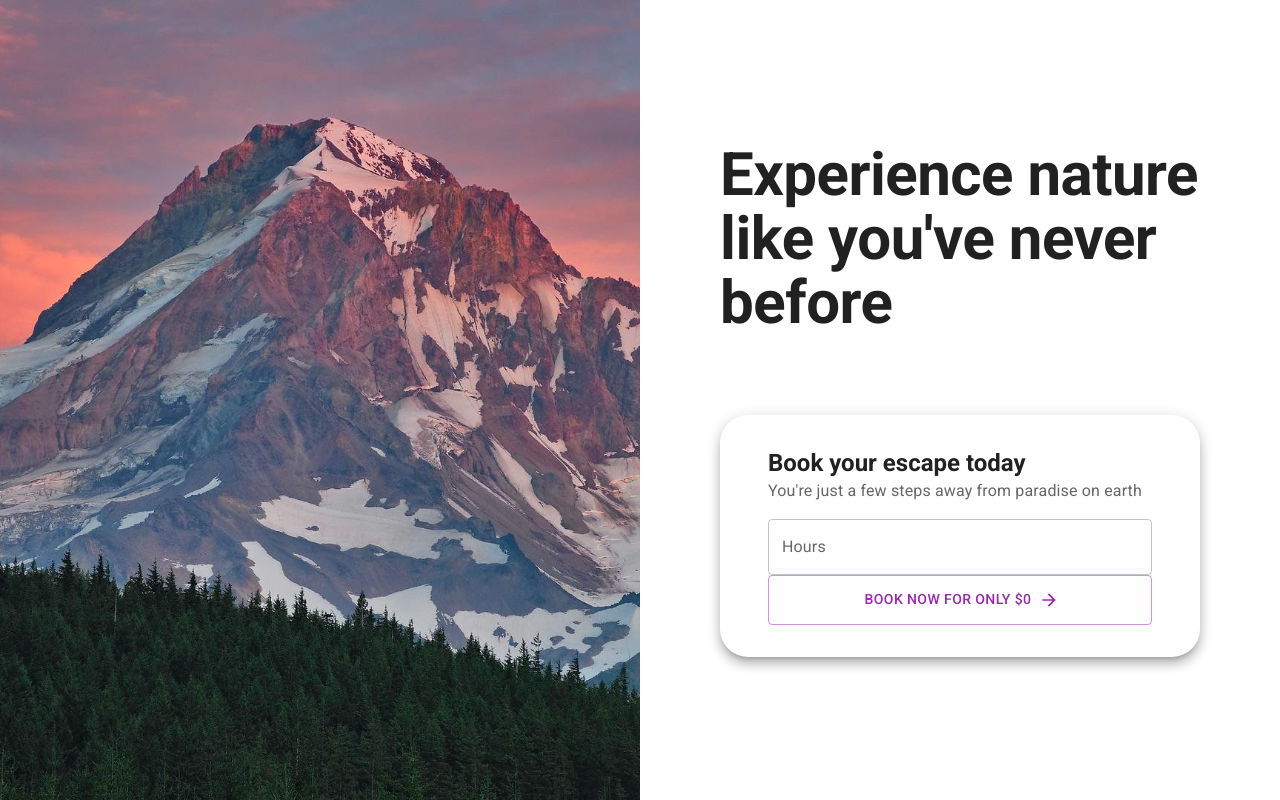
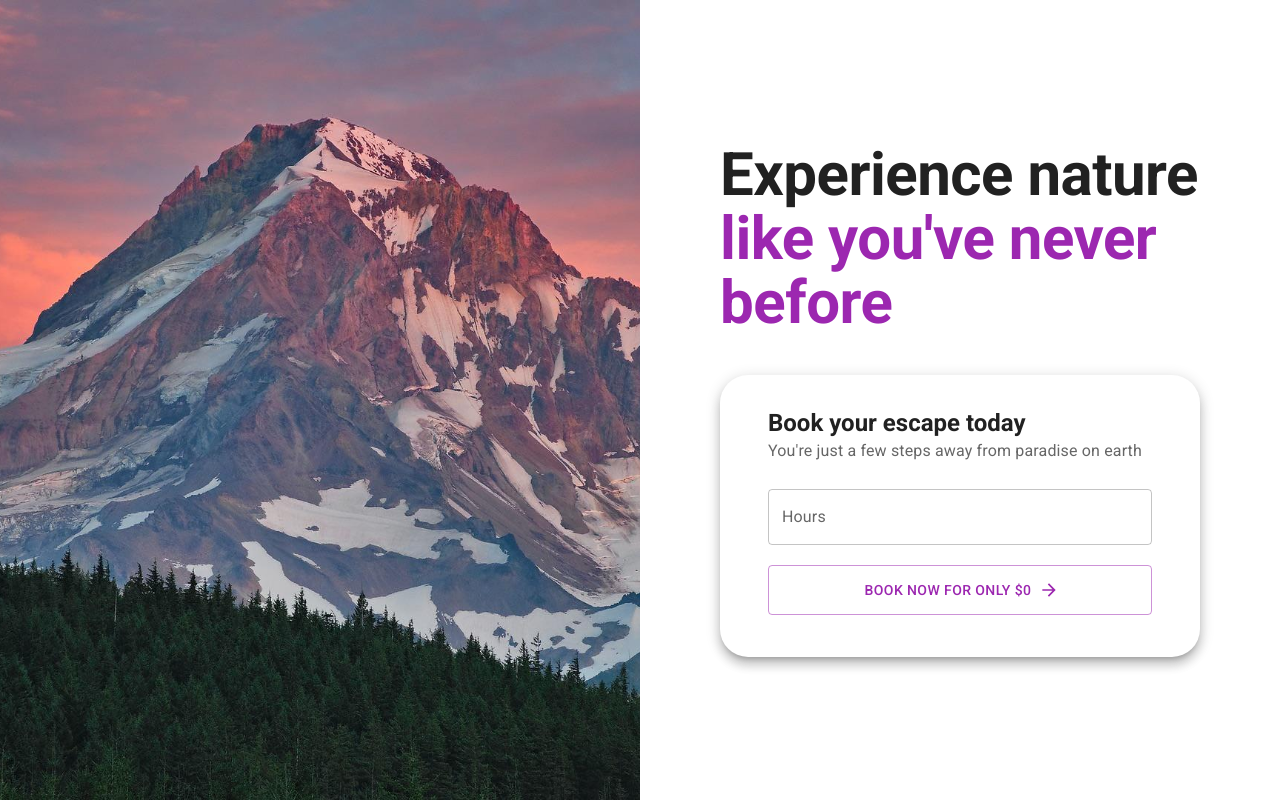
Before and after one commit to RyanL123/movemate, a React (Create React App) app: page / in a window 1280 px wide. Built offline with nearby package versions, Linux system fonts and the light colour scheme.

Commit message:
finish hero v1

```diff
--- a/src/App.js
+++ b/src/App.js
@@ -48,7 +48,7 @@ const App = () => {
                     height="100%"
                     display="flex"
                     flexDirection="column"
-                    justifyContent="space-evenly"
+                    justifyContent="center"
                 >
                     <Typography
                         variant="h2"
@@ -56,7 +56,17 @@ const App = () => {
                         fontWeight="700"
                         lineHeight="4rem"
                     >
-                        Experience nature <br></br>like you've never before
+                        Experience nature
+                    </Typography>
+                    <Typography
+                        variant="h2"
+                        textAlign="left"
+                        fontWeight="700"
+                        lineHeight="4rem"
+                        marginBottom="5vh"
+                        color="secondary"
+                    >
+                        like you've never before
                     </Typography>
                     <Paper
                         sx={{
@@ -90,7 +100,11 @@ const App = () => {
                             <DateTimePicker
                                 // sx={{ height: "100px" }}
                                 renderInput={(props) => (
-                                    <TextField color="secondary" {...props} />
+                                    <TextField
+                                        color="secondary"
+                                        sx={{ margin: "10px 0" }}
+                                        {...props}
+                                    />
                                 )}
                                 label="Date"
                                 value={date}
@@ -104,6 +118,7 @@ const App = () => {
                             label="Hours"
                             value={duration}
                             color="secondary"
+                            sx={{ margin: "10px 0" }}
                             onChange={(newDuration) => {
                                 // max 9999 hours ~ 416 days
                                 // using Math.min forces 0 in the input even when input is empty, not good
@@ -119,7 +134,7 @@ const App = () => {
                         <Button
                             variant="outlined"
                             endIcon={<ArrowForward />}
-                            sx={{ height: "50px" }}
+                            sx={{ height: "50px", margin: "10px 0" }}
                             color="secondary"
                         >
                             Book now for only ${cost}
```
